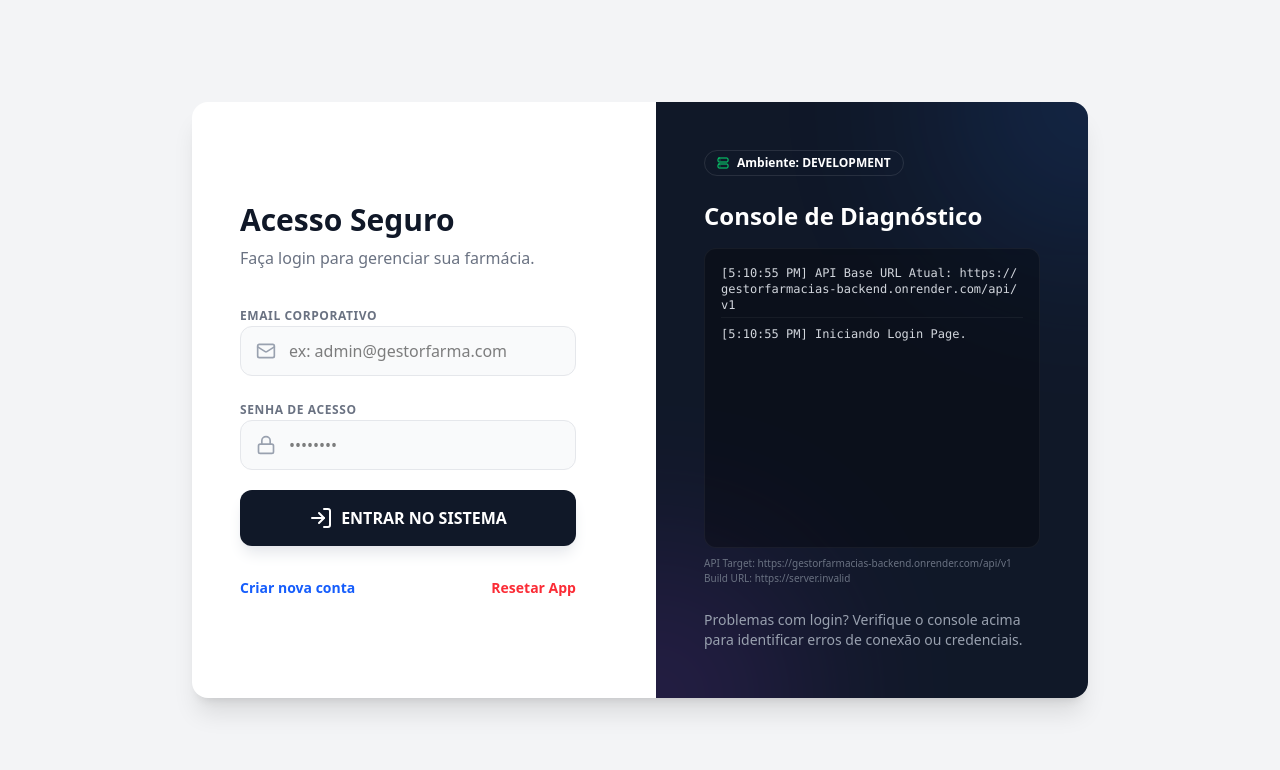
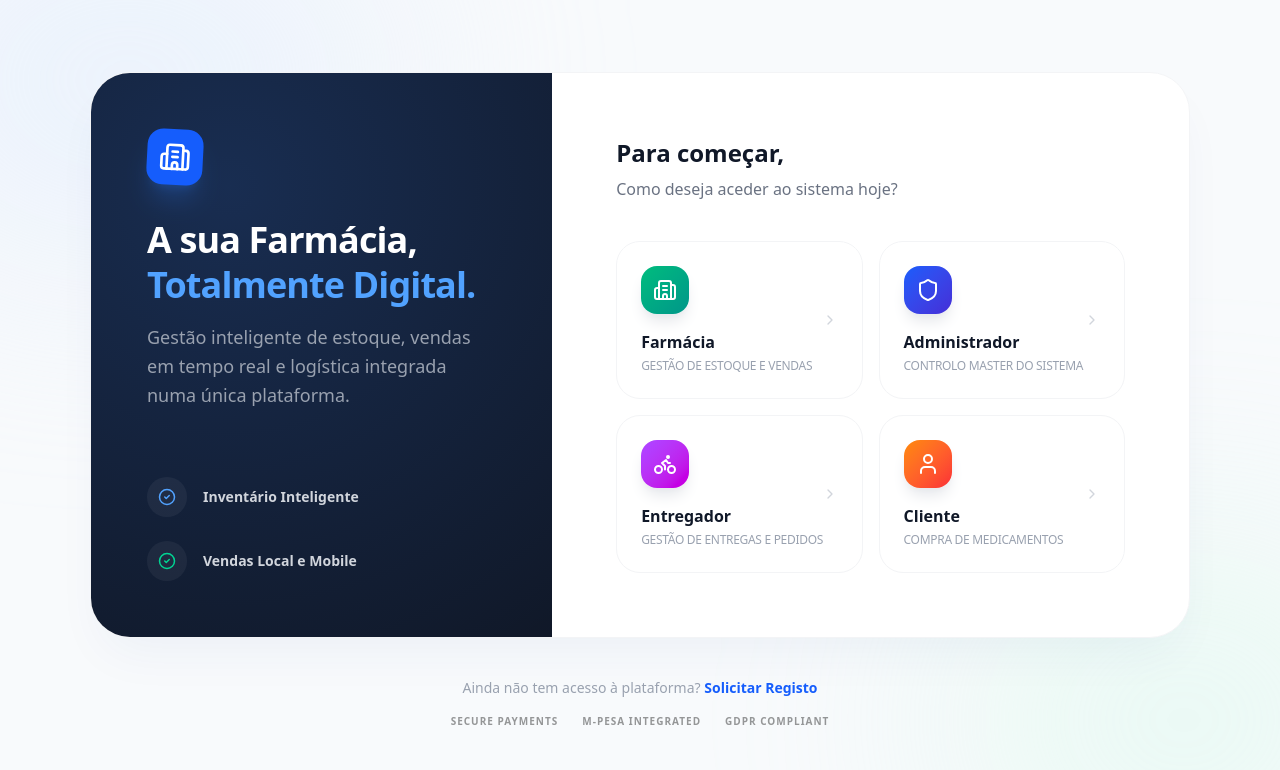
Before and after one commit to afonsinhobrown/gestorfarmacias, a Next.js app in the folder frontend-web/: page /login in a window 1280 px wide. Shown: the top 770 px of the page. Built offline with nearby package versions, Linux system fonts and the light colour scheme; no server answers.

Commit message:
Premium Login Experience

```diff
--- a/frontend-web/src/app/login/page.tsx
+++ b/frontend-web/src/app/login/page.tsx
@@ -1,141 +1,229 @@
 'use client';
 
-import { useState, useEffect } from 'react';
+import { useState } from 'react';
 import { useRouter } from 'next/navigation';
 import { useAuthStore } from '@/store/useAuthStore';
 import api from '@/lib/api';
-import { User, Lock, Mail, Server, RefreshCcw, LogIn } from 'lucide-react';
+import { User, Building2, Bike, Shield, Lock, Mail, ChevronRight, Info, CheckCircle2 } from 'lucide-react';
 import { toast } from 'sonner';
 import Link from 'next/link';
+
+type TipoUsuario = 'CLIENTE' | 'FARMACIA' | 'ENTREGADOR' | 'ADMIN';
 
 export default function LoginPage() {
     const router = useRouter();
     const { login } = useAuthStore();
-
-    // Estados
+    const [tipoSelecionado, setTipoSelecionado] = useState<TipoUsuario | null>(null);
     const [email, setEmail] = useState('');
     const [password, setPassword] = useState('');
     const [loading, setLoading] = useState(false);
-    const [debugLogs, setDebugLogs] = useState<string[]>([]);
-    const [apiUrl, setApiUrl] = useState('');
+    const [showTestCreds, setShowTestCreds] = useState(false);
 
-    // Adicionar log
-    const addLog = (msg: string) => {
-        setDebugLogs(prev => [`[${new Date().toLocaleTimeString()}] ${msg}`, ...prev]);
-        console.log(msg);
+    const tipos = [
+        {
+            tipo: 'FARMACIA' as TipoUsuario,
+            nome: 'Farmácia',
+            descricao: 'Gestão de Estoque e Vendas',
+            icon: Building2,
+            color: 'from-emerald-500 to-teal-600',
+            bg: 'bg-emerald-50',
+            text: 'text-emerald-700',
+            rota: '/dashboard/vendas'
+        },
+        {
+            tipo: 'ADMIN' as TipoUsuario,
+            nome: 'Administrador',
+            descricao: 'Controlo Master do Sistema',
+            icon: Shield,
+            color: 'from-blue-600 to-indigo-700',
+            bg: 'bg-blue-50',
+            text: 'text-blue-700',
+            rota: '/dashboard/admin'
+        },
+        {
+            tipo: 'ENTREGADOR' as TipoUsuario,
+            nome: 'Entregador',
+            descricao: 'Gestão de Entregas e Pedidos',
+            icon: Bike,
+            color: 'from-purple-500 to-fuchsia-600',
+            bg: 'bg-purple-50',
+            text: 'text-purple-700',
+            rota: '/motoboy'
+        },
+        {
+            tipo: 'CLIENTE' as TipoUsuario,
+            nome: 'Cliente',
+            descricao: 'Compra de Medicamentos',
+            icon: User,
+            color: 'from-orange-400 to-red-500',
+            bg: 'bg-orange-50',
+            text: 'text-orange-700',
+            rota: '/cliente'
+        }
+    ];
+
+    const testCredentials: any = {
+        ADMIN: { email: 'admin@gestorfarma.com', pass: 'admin123' },
+        FARMACIA: { email: 'farmacia@gestorfarma.com', pass: 'farmacia123' },
+        ENTREGADOR: { email: 'entregador@gestorfarma.com', pass: 'entregador123' },
+        CLIENTE: { email: 'cliente@gestorfarma.com', pass: 'cliente123' }
     };
-
-    useEffect(() => {
-        // Mostrar qual API está configurada
-        setApiUrl(api.defaults.baseURL || 'Indefinido');
-        addLog(`Iniciando Login Page.`);
-        addLog(`API Base URL Atual: ${api.defaults.baseURL}`);
-    }, []);
 
     const handleLogin = async (e: React.FormEvent) => {
         e.preventDefault();
+        if (!tipoSelecionado) return toast.error('Selecione um tipo de acesso.');
+
         setLoading(true);
-        addLog('Tentando autenticar...');
-
         try {
-            addLog(`POST ${apiUrl}/auth/login/ com email: ${email}`);
-
             const res = await api.post('/auth/login/', { email, password });
 
-            addLog('Resposta recebida: ' + res.status);
-
-            if (res.status === 200 || res.status === 201) {
-                const userData = res.data.user; // Ajuste conforme payload real do backend
-                const token = res.data.access;
-
-                if (!userData || !token) {
-                    throw new Error('Token ou Dados de Usuário ausentes na resposta.');
+            if (res.data.user.tipo_usuario !== tipoSelecionado) {
+                toast.error(`Esta conta não pertence ao perfil ${tipoSelecionado}.`);
+                setLoading(false);
+                return;
             }
 
-                addLog(`Login SUCESSO! Usuário: ${userData.first_name} (${userData.tipo_usuario})`);
+            login(res.data.user, res.data.access);
+            toast.success(`Seja bem-vindo, ${res.data.user.first_name}!`);
 
-                // Salvar no Store
-                login(userData, token);
-                toast.success(`Bem-vindo, ${userData.first_name || 'Usuário'}!`);
-
-                // Redirecionamento Baseado no Tipo
-                const rotas: any = {
-                    'ADMIN': '/dashboard/admin',
-                    'FARMACIA': '/dashboard/vendas', // ou /dashboard/farmacia
-                    'CLIENTE': '/cliente',
-                    'ENTREGADOR': '/motoboy'
-                };
-
-                const destino = rotas[userData.tipo_usuario] || '/';
-                addLog(`Redirecionando para: ${destino}`);
-
-                // Pequeno delay para ler logs se quiser
-                setTimeout(() => {
-                    router.push(destino);
-                }, 1000);
-            }
-
+            const config = tipos.find(t => t.tipo === tipoSelecionado);
+            router.push(config?.rota || '/');
         } catch (error: any) {
-            console.error(error);
-            const msg = error.response?.data?.detail
-                || error.response?.data?.erro
-                || error.message
-                || 'Erro desconhecido';
-
-            addLog(`ERRO: ${msg}`);
-            if (error.response) {
-                addLog(`Status: ${error.response.status}`);
-                addLog(`URL Tentada: ${error.config?.url}`);
-                addLog(`BaseURL usada: ${error.config?.baseURL}`);
-            }
-            toast.error(msg);
+            toast.error(error.response?.data?.detail || 'Credenciais inválidas ou erro no servidor.');
         } finally {
             setLoading(false);
         }
     };
 
-    const limparSessao = () => {
-        localStorage.clear();
-        addLog('LocalStorage limpo. Recarregando página...');
-        setTimeout(() => window.location.reload(), 500);
+    const preencherTeste = () => {
+        if (!tipoSelecionado) return;
+        const creds = testCredentials[tipoSelecionado];
+        setEmail(creds.email);
+        setPassword(creds.pass);
+        toast.info('Credenciais de teste preenchidas!');
     };
 
     return (
-        <div className="min-h-screen flex items-center justify-center bg-gray-100 p-4 font-sans">
-            <div className="max-w-4xl w-full grid grid-cols-1 md:grid-cols-2 gap-8 bg-white rounded-2xl shadow-xl overflow-hidden">
+        <div className="min-h-screen bg-[#f8fafc] flex flex-col items-center justify-center p-4 font-sans selection:bg-blue-100">
 
-                {/* Lado Esquerdo - Formulário */}
-                <div className="p-8 md:p-12 flex flex-col justify-center">
-                    <div className="mb-8">
-                        <h1 className="text-3xl font-black text-gray-900 mb-2">Acesso Seguro</h1>
-                        <p className="text-gray-500">Faça login para gerenciar sua farmácia.</p>
+            {/* Background Decorativo */}
+            <div className="fixed inset-0 overflow-hidden pointer-events-none">
+                <div className="absolute top-[-10%] left-[-10%] w-[40%] h-[40%] bg-blue-100/50 rounded-full blur-[120px]"></div>
+                <div className="absolute bottom-[-10%] right-[-10%] w-[35%] h-[40%] bg-emerald-100/40 rounded-full blur-[120px]"></div>
             </div>
 
-                    <form onSubmit={handleLogin} className="space-y-5">
+            <div className="w-full max-w-[1100px] flex flex-col md:flex-row bg-white rounded-[2.5rem] shadow-2xl shadow-blue-900/5 overflow-hidden border border-gray-100 relative z-10 transition-all duration-500">
+
+                {/* Lado Esquerdo - Info/ Branding */}
+                <div className="md:w-[42%] bg-gray-900 p-10 md:p-14 text-white flex flex-col justify-between relative overflow-hidden">
+                    <div className="absolute inset-0 bg-[radial-gradient(circle_at_30%_20%,#3b82f633,transparent)]"></div>
+
+                    <div className="relative z-10">
+                        <div className="w-14 h-14 bg-blue-600 rounded-2xl flex items-center justify-center mb-8 shadow-xl shadow-blue-500/20 rotate-3">
+                            <Building2 size={32} className="text-white" />
+                        </div>
+                        <h1 className="text-4xl font-black tracking-tight mb-4 leading-tight">
+                            A sua Farmácia, <br />
+                            <span className="text-blue-400">Totalmente Digital.</span>
+                        </h1>
+                        <p className="text-gray-400 text-lg font-medium leading-relaxed">
+                            Gestão inteligente de estoque, vendas em tempo real e logística integrada numa única plataforma.
+                        </p>
+                    </div>
+
+                    <div className="relative z-10 space-y-6">
+                        <div className="flex items-center gap-4 group">
+                            <div className="w-10 h-10 rounded-full bg-white/5 flex items-center justify-center group-hover:bg-blue-600/20 transition-colors">
+                                <CheckCircle2 size={18} className="text-blue-400" />
+                            </div>
+                            <p className="text-sm font-semibold text-gray-300">Inventário Inteligente</p>
+                        </div>
+                        <div className="flex items-center gap-4 group">
+                            <div className="w-10 h-10 rounded-full bg-white/5 flex items-center justify-center group-hover:bg-emerald-600/20 transition-colors">
+                                <CheckCircle2 size={18} className="text-emerald-400" />
+                            </div>
+                            <p className="text-sm font-semibold text-gray-300">Vendas Local e Mobile</p>
+                        </div>
+                    </div>
+                </div>
+
+                {/* Lado Direito - Ação */}
+                <div className="flex-1 p-8 md:p-16 flex flex-col">
+                    {!tipoSelecionado ? (
+                        <div className="animate-in fade-in slide-in-from-right-4 duration-500">
+                            <h2 className="text-2xl font-black text-gray-900 mb-2">Para começar,</h2>
+                            <p className="text-gray-500 mb-10 font-medium">Como deseja aceder ao sistema hoje?</p>
+
+                            <div className="grid grid-cols-1 sm:grid-cols-2 gap-4">
+                                {tipos.map((t) => (
+                                    <button
+                                        key={t.tipo}
+                                        onClick={() => setTipoSelecionado(t.tipo)}
+                                        className="group p-6 rounded-3xl border border-gray-100 bg-white hover:border-gray-200 hover:shadow-xl hover:shadow-gray-200/50 transition-all text-left flex flex-col gap-4 relative overflow-hidden"
+                                    >
+                                        <div className={`w-12 h-12 rounded-2xl flex items-center justify-center bg-gradient-to-br ${t.color} text-white shadow-lg shadow-gray-200 group-hover:scale-110 transition-transform`}>
+                                            <t.icon size={24} />
+                                        </div>
+                                        <div>
+                                            <h3 className="font-bold text-gray-900 group-hover:text-blue-600 transition-colors">{t.nome}</h3>
+                                            <p className="text-xs text-gray-400 font-medium mt-1 uppercase tracking-tight">{t.descricao}</p>
+                                        </div>
+                                        <ChevronRight size={16} className="absolute right-6 top-1/2 -translate-y-1/2 text-gray-300 group-hover:text-blue-500 group-hover:translate-x-1 transition-all" />
+                                    </button>
+                                ))}
+                            </div>
+                        </div>
+                    ) : (
+                        <div className="animate-in fade-in slide-in-from-left-4 duration-500">
+                            <button
+                                onClick={() => setTipoSelecionado(null)}
+                                className="inline-flex items-center gap-2 text-xs font-black text-gray-400 hover:text-gray-900 uppercase tracking-widest mb-8 transition-colors"
+                            >
+                                <ChevronRight className="rotate-180" size={14} /> Voltar à seleção
+                            </button>
+
+                            <div className="mb-10 flex items-center gap-6">
+                                {(() => {
+                                    const config = tipos.find(t => t.tipo === tipoSelecionado);
+                                    return (
+                                        <>
+                                            <div className={`w-16 h-16 rounded-3xl bg-gradient-to-br ${config?.color} flex items-center justify-center text-white shadow-xl shadow-gray-200`}>
+                                                {config && <config.icon size={32} />}
+                                            </div>
+                                            <div>
+                                                <h2 className="text-2xl font-black text-gray-900">Acesso {config?.nome}</h2>
+                                                <p className="text-sm text-gray-400 font-medium">Insira as suas credenciais autorizadas</p>
+                                            </div>
+                                        </>
+                                    );
+                                })()}
+                            </div>
+
+                            <form onSubmit={handleLogin} className="space-y-6">
                                 <div className="space-y-2">
-                            <label className="text-xs font-bold text-gray-500 uppercase tracking-wider">Email Corporativo</label>
+                                    <label className="text-[10px] font-black text-gray-400 uppercase tracking-widest ml-1">Endereço de Email</label>
                                     <div className="relative">
-                                <Mail className="absolute left-4 top-1/2 -translate-y-1/2 text-gray-400" size={20} />
+                                        <Mail className="absolute left-4 top-1/2 -translate-y-1/2 text-gray-300" size={20} />
                                         <input
                                             type="email"
                                             value={email}
                                             onChange={e => setEmail(e.target.value)}
-                                    className="w-full pl-12 pr-4 py-3 bg-gray-50 border border-gray-200 rounded-xl focus:ring-2 focus:ring-blue-500 focus:bg-white outline-none transition-all font-medium"
-                                    placeholder="ex: admin@gestorfarma.com"
+                                            className="w-full pl-12 pr-4 py-4 bg-gray-50 border-2 border-transparent focus:border-blue-500/10 focus:bg-white rounded-[1.25rem] outline-none transition-all font-bold text-gray-900 placeholder:text-gray-300 shadow-inner"
+                                            placeholder="seu@email.com"
                                             required
                                         />
                                     </div>
                                 </div>
 
                                 <div className="space-y-2">
-                            <label className="text-xs font-bold text-gray-500 uppercase tracking-wider">Senha de Acesso</label>
+                                    <label className="text-[10px] font-black text-gray-400 uppercase tracking-widest ml-1">Senha de Acesso</label>
                                     <div className="relative">
-                                <Lock className="absolute left-4 top-1/2 -translate-y-1/2 text-gray-400" size={20} />
+                                        <Lock className="absolute left-4 top-1/2 -translate-y-1/2 text-gray-300" size={20} />
                                         <input
                                             type="password"
                                             value={password}
                                             onChange={e => setPassword(e.target.value)}
-                                    className="w-full pl-12 pr-4 py-3 bg-gray-50 border border-gray-200 rounded-xl focus:ring-2 focus:ring-blue-500 focus:bg-white outline-none transition-all font-medium"
+                                            className="w-full pl-12 pr-4 py-4 bg-gray-50 border-2 border-transparent focus:border-blue-500/10 focus:bg-white rounded-[1.25rem] outline-none transition-all font-bold text-gray-900 placeholder:text-gray-300 shadow-inner"
                                             placeholder="••••••••"
                                             required
                                         />
@@ -145,54 +233,55 @@ export default function LoginPage() {
                                 <button
                                     type="submit"
                                     disabled={loading}
-                            className="w-full py-4 bg-gray-900 text-white rounded-xl font-bold flex items-center justify-center gap-2 hover:bg-black hover:scale-[1.02] active:scale-[0.98] transition-all disabled:opacity-50 disabled:cursor-not-allowed shadow-lg shadow-gray-200"
+                                    className="w-full py-5 bg-gray-900 text-white rounded-[1.25rem] font-black text-sm uppercase tracking-widest hover:bg-black hover:shadow-2xl hover:shadow-gray-300 transition-all flex items-center justify-center gap-3 active:scale-[0.98] disabled:opacity-50"
                                 >
-                            {loading ? <RefreshCcw className="animate-spin" /> : <LogIn />}
-                            {loading ? 'Validando...' : 'ENTRAR NO SISTEMA'}
+                                    {loading ? (
+                                        <RefreshCcw className="animate-spin" size={18} />
+                                    ) : (
+                                        <>Entrar no Sistema <ChevronRight size={18} /></>
+                                    )}
                                 </button>
                             </form>
 
-                    <div className="mt-8 flex items-center justify-between text-sm">
-                        <Link href="/cadastrar" className="text-blue-600 font-bold hover:underline">
-                            Criar nova conta
-                        </Link>
-                        <button onClick={limparSessao} className="text-red-500 font-bold hover:text-red-700 flex items-center gap-1">
-                            Resetar App
+                            {/* Painel de Credenciais de Teste */}
+                            <div className="mt-8 bg-gray-50 rounded-3xl p-6 border border-gray-100 flex flex-col gap-4">
+                                <div className="flex items-center justify-between">
+                                    <div className="flex items-center gap-2 text-gray-500 font-bold text-[10px] uppercase tracking-widest">
+                                        <Info size={14} className="text-blue-500" /> Modo Demonstração
+                                    </div>
+                                    <button
+                                        onClick={preencherTeste}
+                                        className="text-[10px] font-black text-blue-600 hover:text-blue-700 uppercase tracking-widest px-3 py-1 bg-blue-50 rounded-lg transition-colors"
+                                    >
+                                        Preencher credenciais
                                     </button>
+                                </div>
+                                <div className="grid grid-cols-2 gap-4">
+                                    <div>
+                                        <p className="text-[9px] text-gray-400 font-black uppercase tracking-tighter">Login Exemplo</p>
+                                        <p className="text-xs font-bold text-gray-600 truncate">{testCredentials[tipoSelecionado].email}</p>
+                                    </div>
+                                    <div>
+                                        <p className="text-[9px] text-gray-400 font-black uppercase tracking-tighter">Senha</p>
+                                        <p className="text-xs font-bold text-gray-600">{testCredentials[tipoSelecionado].pass}</p>
+                                    </div>
+                                </div>
+                            </div>
+                        </div>
+                    )}
                 </div>
             </div>
 
-                {/* Lado Direito - Debug e Info */}
-                <div className="bg-gray-900 p-8 md:p-12 text-white flex flex-col justify-between relative overflow-hidden">
-                    <div className="absolute top-0 right-0 w-64 h-64 bg-blue-500 rounded-full blur-[100px] opacity-20 -mr-32 -mt-32"></div>
-                    <div className="absolute bottom-0 left-0 w-64 h-64 bg-purple-500 rounded-full blur-[100px] opacity-20 -ml-32 -mb-32"></div>
-
-                    <div className="relative z-10">
-                        <div className="inline-flex items-center gap-2 bg-white/10 px-3 py-1 rounded-full text-xs font-bold mb-6 backdrop-blur-sm border border-white/10">
-                            <Server size={12} className="text-green-400" />
-                            Ambiente: {process.env.NODE_ENV?.toUpperCase()}
+            <div className="mt-10 text-center space-y-4 relative z-10">
+                <p className="text-gray-400 text-sm font-medium">
+                    Ainda não tem acesso à plataforma?{' '}
+                    <Link href="/cadastrar" className="text-blue-600 font-bold hover:underline">Solicitar Registo</Link>
+                </p>
+                <div className="flex items-center justify-center gap-6 opacity-40 grayscale hover:grayscale-0 hover:opacity-100 transition-all duration-700">
+                    <span className="text-[10px] font-black uppercase tracking-widest">Secure Payments</span>
+                    <span className="text-[10px] font-black uppercase tracking-widest">M-Pesa Integrated</span>
+                    <span className="text-[10px] font-black uppercase tracking-widest">GDPR Compliant</span>
                 </div>
-
-                        <h2 className="text-2xl font-bold mb-4">Console de Diagnóstico</h2>
-                        <div className="bg-black/30 rounded-xl p-4 h-[300px] overflow-y-auto font-mono text-xs space-y-2 border border-white/5 scrollbar-thin scrollbar-thumb-white/20">
-                            {debugLogs.length === 0 && (
-                                <p className="text-gray-500 italic">Aguardando ações...</p>
-                            )}
-                            {debugLogs.map((log, i) => (
-                                <div key={i} className="border-b border-white/5 pb-1 last:border-0 text-gray-300 break-all">
-                                    {log}
-                                </div>
-                            ))}
-                        </div>
-                        <p className="mt-2 text-[10px] text-gray-500">API Target: {apiUrl}</p>
-                        <p className="text-[10px] text-gray-500 break-all">Build URL: {process.env.NEXT_PUBLIC_API_URL}</p>
-                    </div>
-
-                    <div className="relative z-10 mt-6">
-                        <p className="text-gray-400 text-sm">Problemas com login? Verifique o console acima para identificar erros de conexão ou credenciais.</p>
-                    </div>
-                </div>
-
             </div>
         </div>
     );
```
Also changed, not shown: frontend-web/src/lib/api.ts (+3 -4 lines). Lines whose indentation alone changed are shown as unchanged.
